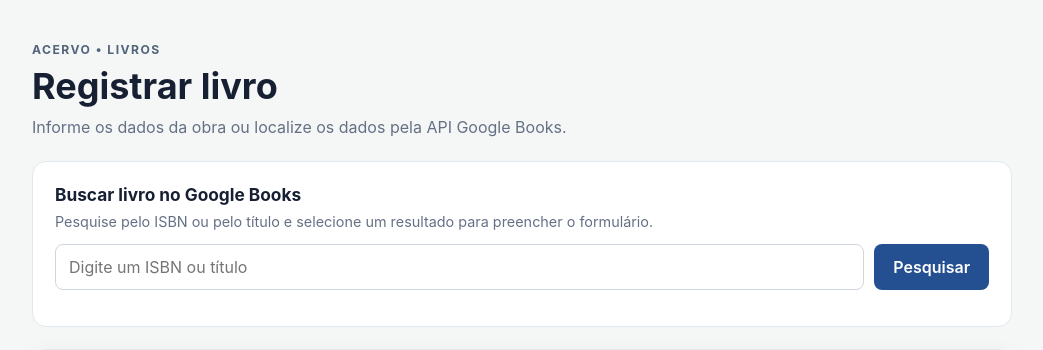
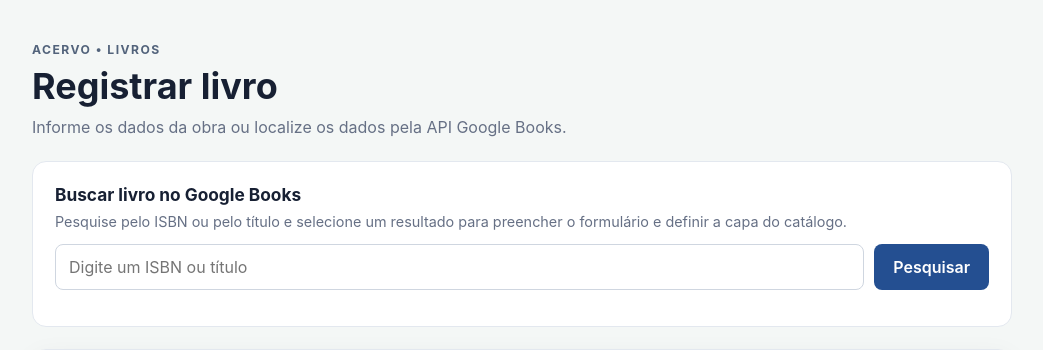
Before and after one commit to Diogohk/IFPI---BIBLIOTECA, a Flask app: page /livros in a window 1280 px wide. Shown: the part 72-422 px from the top of the page, without its empty margins (118-1161 px from the left). Run offline with Flask 3, Linux system fonts and the light colour scheme; the visitor is signed in with stand-in values (Sample User, id 1).

Commit message:
Implementa capa selecionada no cadastro e catálogo

```diff
--- a/BIBLIOTECA - PROJETO/app/templates/cadastro.html
+++ b/BIBLIOTECA - PROJETO/app/templates/cadastro.html
@@ -7,7 +7,7 @@
   {% if not livro %}
   <section class="google-search-panel">
     <h2>Buscar livro no Google Books</h2>
-    <p>Pesquise pelo ISBN ou pelo título e selecione um resultado para preencher o formulário.</p>
+    <p>Pesquise pelo ISBN ou pelo título e selecione um resultado para preencher o formulário e definir a capa do catálogo.</p>
     <div class="google-search-controls">
       <input id="google-books-query" type="search" placeholder="Digite um ISBN ou título" aria-label="Pesquisar no Google Books">
       <button type="button" class="button button-primary" id="google-books-search">Pesquisar</button>
@@ -19,6 +19,7 @@
   <section class="form-card">
     <form id="form-livro" method="POST" action="{{ url_for('cadastro.editar_livro', idlivro=livro.idlivro) if livro else url_for('cadastro.cadastrar') }}" data-confirm-reset="Deseja limpar os campos deste formulário?">
       <input type="hidden" name="csrf_token" value="{{ csrf_token() }}">
+      <input type="hidden" id="google-books-cover-url" name="capa_url" value="{{ livro.capa_url if livro and livro.capa_url else '' }}">
       <div class="form-section"><h2>Identificação da obra</h2><div class="form-grid">
         <div class="field field-full"><label for="titulo">Título *</label><input id="titulo" name="titulo" maxlength="255" required value="{{ livro.titulo if livro else '' }}"></div>
         <div class="field"><label for="isbn">ISBN *</label><input id="isbn" name="isbn" maxlength="17" required value="{{ livro.isbn if livro else '' }}"></div>
@@ -26,6 +27,9 @@
         <div class="field"><label for="editora">Editora</label><input id="editora" name="editora" maxlength="120" value="{{ livro.editora if livro else '' }}"></div>
         <div class="field"><label for="ano_publicacao">Ano de publicação</label><input id="ano_publicacao" name="ano_publicacao" type="number" min="1" max="2100" value="{{ livro.ano if livro and livro.ano else '' }}"></div>
       </div></div>
+      {% if livro and livro.capa_url %}
+      <p class="hint">A capa atualmente selecionada será mantida ao salvar as alterações.</p>
+      {% endif %}
       <div class="form-footer"><p class="required-note">* Campos obrigatórios</p><div class="form-actions"><a href="{{ url_for('cadastro.listar_livros') }}">Cancelar</a><button type="reset" class="button button-secondary">Limpar</button><button class="button button-primary" type="submit">Salvar livro</button></div></div>
     </form>
   </section>
```
